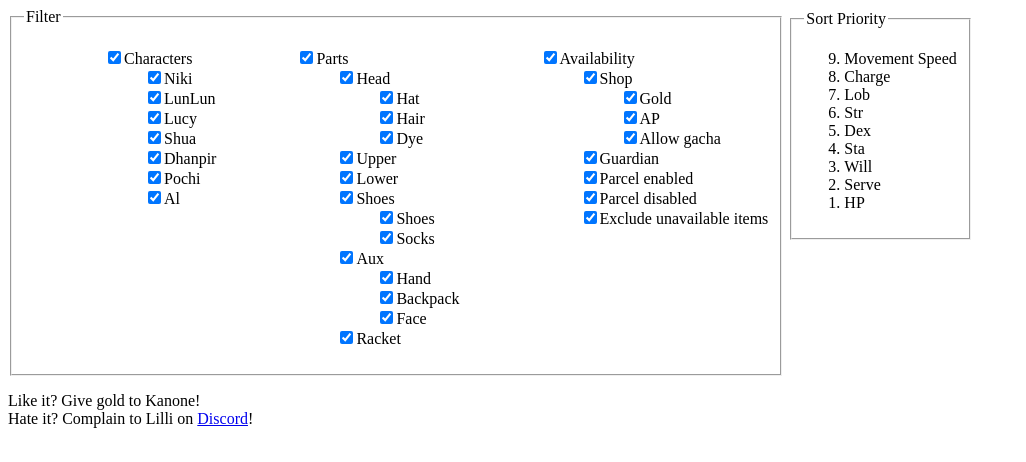
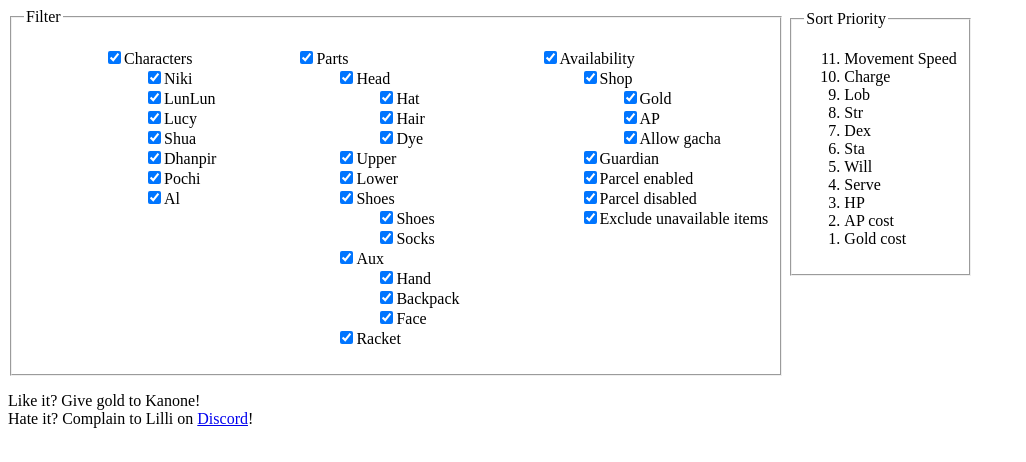
Before and after one commit to Lilli-Samson/JFTSE-Item-Finder, a website: page index.html in a window 1280 px wide. Shown: the whole page, without its empty margins (0-1026 px from the left). Drawn offline with Linux system fonts and the light colour scheme.

Commit message:
Added cost priorities

```diff
--- a/index.html
+++ b/index.html
@@ -26,6 +26,8 @@
             <li class="dropzone" draggable="true">Will</li>
             <li class="dropzone" draggable="true">Serve</li>
             <li class="dropzone" draggable="true">HP</li>
+            <li class="dropzone" draggable="true">AP cost</li>
+            <li class="dropzone" draggable="true">Gold cost</li>
         </ol>
     </fieldset>
     <script src="script.js"></script>
```
